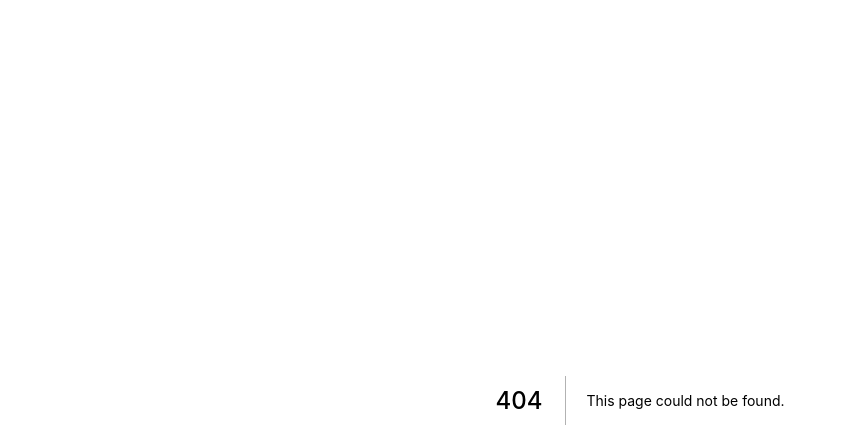
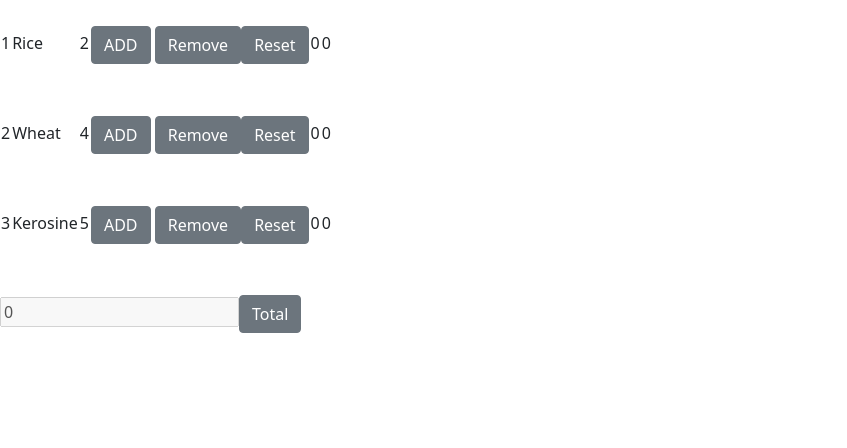
Before and after one commit to Farizmezban/APDS, a Next.js app in the folder frontend/: page /user/components/TableBody in a window 1280 px wide. Before the commit this address had no page. Shown: the top 448 px of the page, without its empty margins (0-847 px from the left). Built offline with nearby package versions, Linux system fonts and the light colour scheme.

Commit message:
Some components were added

```diff
--- a/frontend/pages/user/components/Product.jsx
+++ b/frontend/pages/user/components/Product.jsx
@@ -8,19 +8,21 @@ export default function Product(props) {
     const [Price, setPrice] = useState(UP*QU)
     const remove = ()=>{
         if(QU>=1){
-            setQU(QU-1)
-            var Q=QU-1
-            setPrice(Q*UP)
+          var Q = QU - 1;
+          setQU(Q)
+          setPrice(Q*UP)
+          props.fun(Q)
         }else{
             setQU(0)
+            props.fun(0)
         }
     }
     const add=()=>{
-      setQU(QU+1)
-      var Q=QU+1
+      var Q = QU + 1;
+      setQU(Q)
       setPrice(Q*UP)
+      props.fun(Q)
     }
-
   return (
     <>
       <tr>
@@ -28,7 +30,7 @@ export default function Product(props) {
         <td>{props.no}</td>
         <td>{props.iteam}</td>
         <td>{UP}</td>
-        <td><Button onClick={add}>ADD</Button> <Button onClick={remove}>Remove</Button><Button onClick={()=>{setQU(0);setPrice(0)}}>Reset</Button></td>
+        <td><Button onClick={add}>ADD</Button> <Button onClick={remove}>Remove</Button><Button onClick={()=>{setQU(0);setPrice(0);props.fun(0)}}>Reset</Button></td>
         <td>{QU}</td>
         <td>{Price}</td>
       </tr>
--- /dev/null
+++ b/frontend/pages/user/components/TableBody.jsx
@@ -0,0 +1,37 @@
+import React, { useState } from 'react'
+import { Button } from 'reactstrap';
+import Product from './Product';
+
+export default function TableBody(props) {
+  const [total, settotal] = useState(0);
+  const [datas, setdata] = useState({Rice:0,Wheat:0,Kerosine:0})
+
+
+  const rice=(data)=>{
+    setdata({Rice:data,Wheat:datas.Wheat,Kerosine:datas.Kerosine})
+  }
+  const wheat=(data)=>{
+    setdata({Rice:datas.Rice ,Wheat: data, Kerosine: datas.Kerosine });
+  }
+  const kerosine=(data)=>{
+    setdata({Rice:datas.Rice,Wheat:datas.Wheat,Kerosine:data})
+  }
+
+  const Total=()=>{
+    var a = datas.Rice*2
+    var b=datas.Wheat*4
+    var c=datas.Kerosine*5
+    settotal(a+b+c)
+    props.fun(datas)
+  }
+
+  return (
+    <>
+      <Product no={1} iteam={"Rice"} UP={2} fun={rice}></Product>
+      <Product no={2} iteam={"Wheat"} UP={4} fun={wheat}></Product>
+      <Product no={3} iteam={"Kerosine"} UP={5} fun={kerosine}></Product>
+      <input disabled placeholder='Total' value={total}></input>
+      <Button onClick={Total}>Total</Button>
+    </>
+  );
+}
```
Also changed, not shown: frontend/pages/user/index.jsx (+13 -22 lines).
